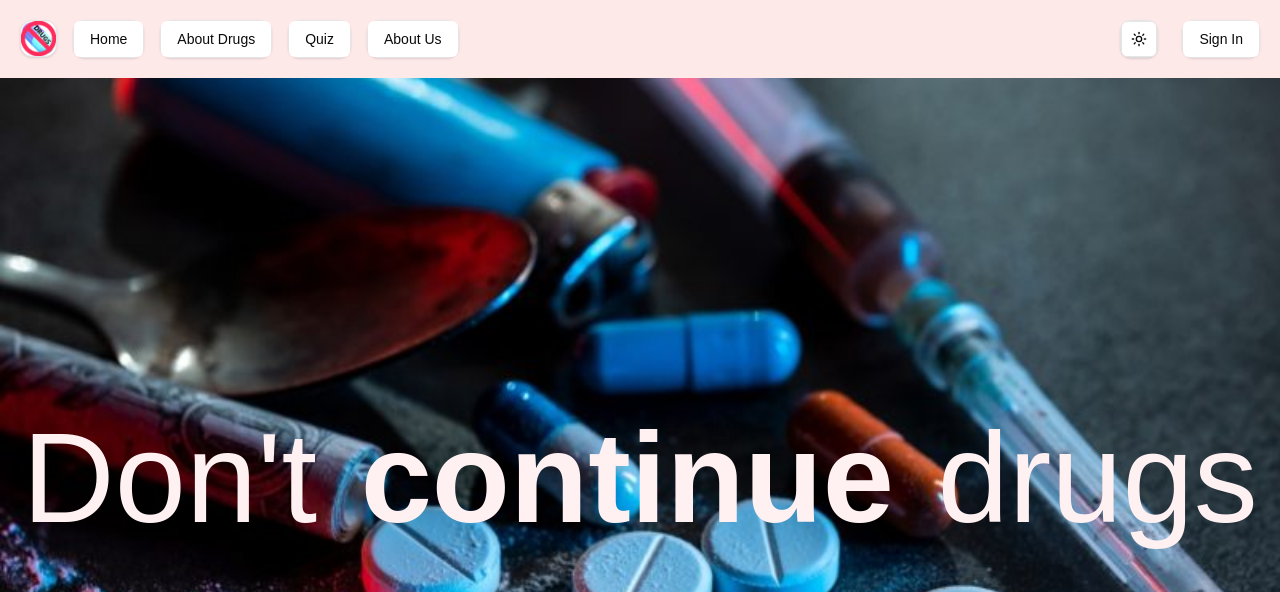
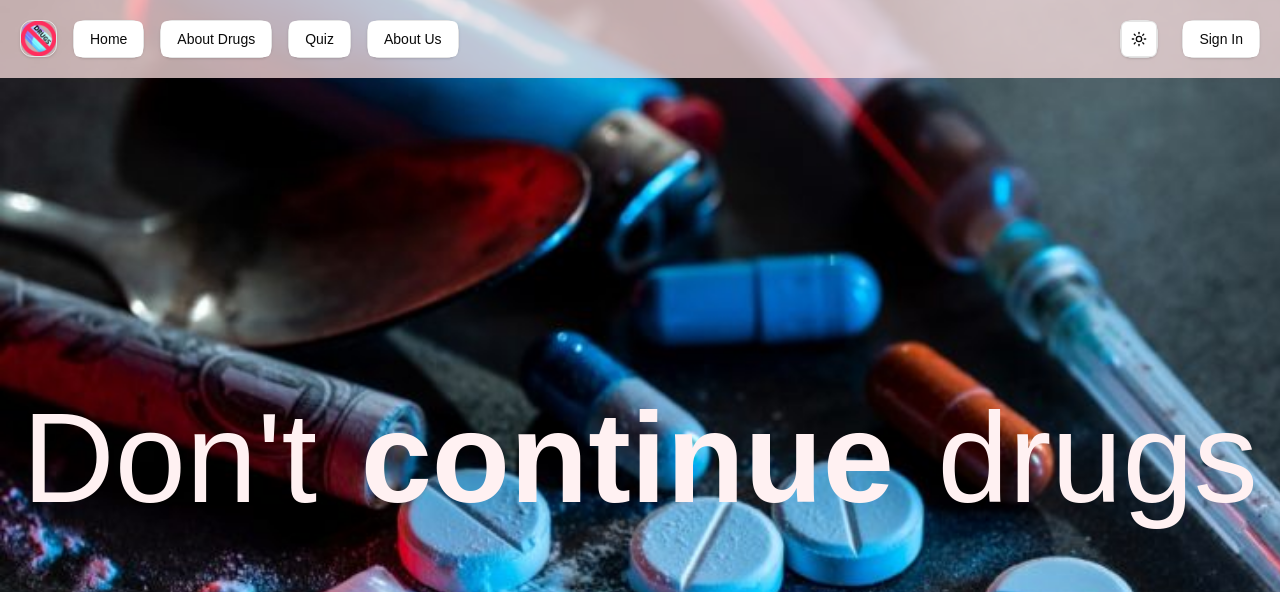
Before and after one commit to Plentk/heartcode-group5, a Next.js app: page / in a window 1280 px wide. Shown: the top 592 px of the page. Built offline with nearby package versions, Linux system fonts and the light colour scheme; no server answers.

Commit message:
Version 1.5
Hopefully last version before presentation

```diff
--- a/src/app/aboutus/page.tsx
+++ b/src/app/aboutus/page.tsx
@@ -21,11 +21,11 @@ export const metadata: Metadata = {
 
 export default function main() {
     return (
-        <div className="flex flex-col items-center py-5">
+        <div className="flex flex-col items-center pt-10">
             <div className="w-full md:max-w-screen-sm lg:max-w-screen-lg">
                 About us😊
             </div>
-            <div className="py-2" />
+            <div className="py-0.5" />
             <div className="flex flex-row px-10 ">
                 <CardContainer className="inter-var max-w-sm">
                     <CardBody className="bg-gray-50 relative group/card  dark:hover:shadow-2xl dark:hover:shadow-emerald-500/[0.1] dark:bg-black dark:border-white/[0.2] border-black/[0.1] w-auto sm:w-[30rem] h-auto rounded-xl p-6 border  ">
--- a/src/app/layout.tsx
+++ b/src/app/layout.tsx
@@ -52,7 +52,9 @@ export default function RootLayout({
             disableTransitionOnChange
           >
             <NavigationBar />
-            {children}
+            <div>
+              {children}
+            </div>
             <Toaster />
           </ThemeProvider>
         </body>
--- a/src/app/page.tsx
+++ b/src/app/page.tsx
@@ -19,8 +19,8 @@ export default function Home() {
   return (
 
     <div className="">
-      <div className="h-[20rem] md:h-[30rem] lg:h-[50rem] flex justify-center items-center px-4 bg-no-repeat bg-cover bg-[url('/drugs2.jpg')]">
-        <div className="text-5xl md:text-7xl lg:text-9xl mx-auto font-normal text-rose-50">
+      <div className="h-[20rem] md:h-[30rem] lg:h-[55rem] flex justify-center items-center px-4 bg-no-repeat bg-cover bg-[url('/drugs2.jpg')] py-20 -mt-20">
+        <div className="text-5xl md:text-7xl lg:text-9xl mx-auto font-normal text-rose-50 pt-10">
           Don{"'"}t
           <FlipWords words={words} className="text-5xl md:text-7xl lg:text-9xl mx-auto font-semibold text-rose-50 z-0" />
           drugs
@@ -44,6 +44,12 @@ export default function Home() {
               <AccordionTrigger className="font-semibold text-xl pt-6">Why do people take drugs if it is so bad?</AccordionTrigger>
               <AccordionContent>
                 People start taking drugs for a variety of reasons, including peer pressure, accumulated stress and curiosity.
+              </AccordionContent>
+            </AccordionItem>
+            <AccordionItem value="item-8">
+              <AccordionTrigger className="font-semibold text-xl pt-6">What is drug abuse?</AccordionTrigger>
+              <AccordionContent>
+                Drug abuse is consistently taking drugs over a prolonged period of time, eventually developing a dependence on them and being unable to live without regular consumption.
               </AccordionContent>
             </AccordionItem>
             <AccordionItem value="item-3">
@@ -96,12 +102,6 @@ export default function Home() {
                 No. It is most likely a drug.<br />Do not under any circumstances take or consume substances whose origins are unknown.
               </AccordionContent>
             </AccordionItem>
-            <AccordionItem value="item-8">
-              <AccordionTrigger className="font-semibold text-xl pt-6">What is drug abuse?</AccordionTrigger>
-              <AccordionContent>
-                Drug abuse is consistently taking drugs over a prolonged period of time, eventually developing a dependence on them and being unable to live without regular consumption.
-              </AccordionContent>
-            </AccordionItem>
           </Accordion>
         </div>
       </div>
--- a/src/components/navber/navigationber.tsx
+++ b/src/components/navber/navigationber.tsx
@@ -42,10 +42,10 @@ export function NavigationBar() {
             <NavigationMenuList>
                 <div className="flex flex-row">
                     <NavigationMenuItem>
-                        <Card className="outline outline-0 hover:outline-1 outline-offset-1 hover:underline decoration-double bg-white dark:bg-black">
+                        <Card className="outline outline-0 hover:outline-1 outline-offset-1 hover:underline decoration-double bg-transparent">
                             <Link href="/" legacyBehavior passHref>
                                 <NavigationMenuLink>
-                                    <Image src={AntiProh} height={35} alt="AntiProh" unoptimized className="outline outline-0 hover:outline-1 outline-offset-1 justify-items-end flex flex-col items-center" />
+                                    <Image src={AntiProh} height={35} alt="AntiProh" unoptimized className="hover:outline-1 outline-offset-1 justify-items-end flex flex-col items-center" />
                                 </NavigationMenuLink>
                             </Link>
                         </Card>
```
Also changed, not shown: src/app/drugs/page.tsx (+11 -11 lines).
